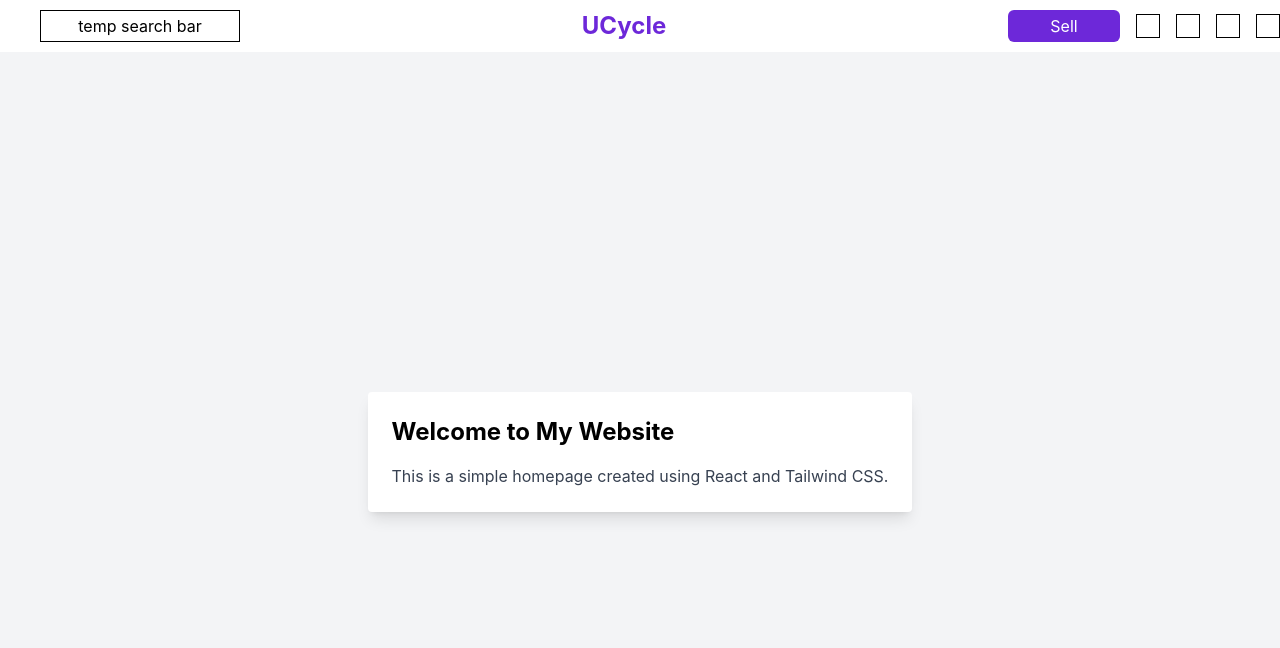
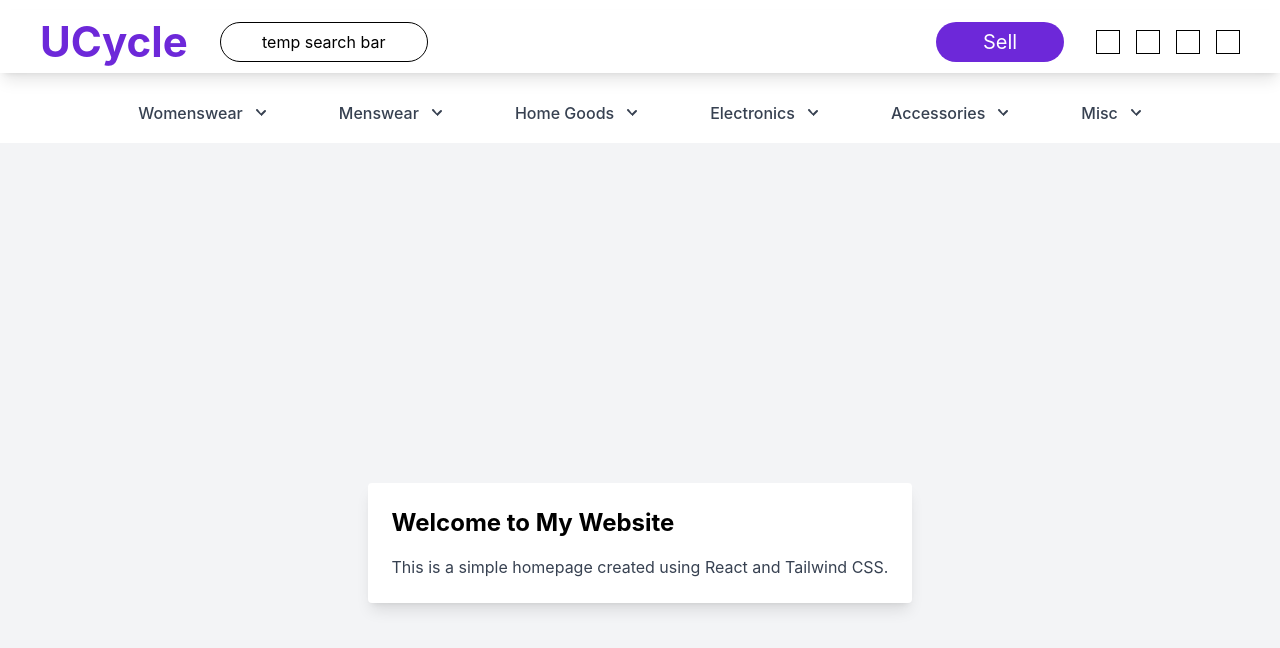
Before and after one commit to mbacarro/ucycle, a React (Create React App) app: page / in a window 1280 px wide. Shown: the top 648 px of the page. Built offline with nearby package versions, Linux system fonts and the light colour scheme.

Commit message:
finished basic navbar

```diff
--- /dev/null
+++ b/src/Components/Dropdown/Dropdown.js
@@ -0,0 +1,61 @@
+import React, { useState } from 'react';
+
+const Dropdown = (props) => {
+    const [isOpen, setIsOpen] = useState(false);
+
+    const handleOptionClick = (option) => {
+        props.onSelect(option);
+        setIsOpen(false);
+    };
+
+    const handleMouseLeave = () => {
+        setIsOpen(false);
+    };
+
+    return (
+        <div className="relative inline-block mx-5 my-3 text-left" >
+            <div>
+                <button
+                    type="button"
+                    className="inline-flex justify-between w-full px-4 py-2 text-base font-medium leading-5 text-gray-700 bg-white "
+                    onClick={() => setIsOpen(!isOpen)}
+                    aria-haspopup="true"
+                    aria-expanded="true"
+                >
+                    {props.buttonText}
+                    <svg
+                        className="w-5 h-5 ml-2 -mr-1"
+                        xmlns="http://www.w3.org/2000/svg"
+                        viewBox="0 0 20 20"
+                        fill="currentColor"
+                    >
+                        <path
+                            fillRule="evenodd"
+                            d="M10 12a1 1 0 0 1-.707-.293l-4-4a1 1 0 1 1 1.414-1.414L10 10.586l3.293-3.293a1 1 0 1 1 1.414 1.414l-4 4a1 1 0 0 1-.707.293z"
+                        />
+                    </svg>
+                </button>
+            </div>
+            {isOpen && (
+                <div className="absolute right-0 w-full mt-2 origin-top-right rounded-md shadow-lg" onMouseLeave={handleMouseLeave}>
+                    <div className="bg-white rounded-md shadow-xs">
+                        <div className="py-1" role="menu" aria-orientation="vertical" aria-labelledby="options-menu">
+                            {props.options.map((option) => (
+                                <div
+                                    key={option}
+                                    className="block px-4 py-2 text-sm text-gray-700 cursor-pointer hover:bg-gray-100 hover:text-gray-900"
+                                    onClick={() => handleOptionClick(option)}
+                                    role="menuitem"
+                                >
+                                    {option}
+                                </div>
+                            ))}
+                        </div>
+                    </div>
+                </div>
+            )}
+        </div>
+    );
+};
+
+export default Dropdown;
--- a/src/Components/Navbar/Navbar.js
+++ b/src/Components/Navbar/Navbar.js
@@ -1,30 +1,57 @@
 import React, { useEffect, useState } from 'react';
 import { useLocation, Link } from 'react-router-dom';
+import Dropdown from '../Dropdown/Dropdown';
 
 export default function NavBar(props) {
 
     return (
         <header>
             <nav>
-                <div className='flex my-2.5'>
-                    <div id="search" className='flex items-center justify-center w-[200px] h-8 ml-10 mr-auto border border-black border-solid justify-items-center'>
+                {/* Top Header */}
+                <div className='flex my-2.5 px-10 shadow-lg'>
+                    <Link to="/" className="text-[42px] font-bold text-violet-700 mr-8 my-auto">UCycle</Link>
+
+                    <div id="search" className='flex items-center justify-center h-10 my-auto mr-auto border border-black border-solid rounded-full w-52 justify-items-center'>
                         <p>temp search bar</p>
                     </div>
-                    <div id="logo">
-                        <Link to="/" className="text-2xl font-bold text-violet-700">UCycle</Link>
-                    </div>
-                    <div id="actions" className='flex items-center justify-center ml-auto'>
-                        <button class="h-8 w-28 text-white text-center bg-violet-700 rounded-md hover:bg-violet-800 focus:ring-4 focus:ring-violet-300 dark:bg-violet-600 dark:hover:bg-violet-700 focus:outline-none dark:focus:ring-violet-800">
+                    <div id="actions" className='flex items-center justify-center my-auto ml-auto'>
+                        <button class="h-10 w-32 text-white text-center text-xl bg-violet-700 rounded-full hover:bg-violet-800 focus:ring-4 focus:ring-violet-300 dark:bg-violet-600 dark:hover:bg-violet-700 focus:outline-none dark:focus:ring-violet-800">
                             Sell
                         </button>
-                        <div className='flex gap-4 ml-4'>
+                        <div className='flex gap-4 ml-8'>
                             <div className='w-6 h-6 border border-black border-solid'></div>
                             <div className='w-6 h-6 border border-black border-solid'></div>
                             <div className='w-6 h-6 border border-black border-solid'></div>
                             <div className='w-6 h-6 border border-black border-solid'></div>
                         </div>
-
                     </div>
+                </div>
+                {/* Bottom Header */}
+                <div className='flex justify-center'>
+                    <Dropdown
+                        buttonText="Womenswear"
+                        options={["option 1", "option 2"]}
+                    />
+                    <Dropdown
+                        buttonText="Menswear"
+                        options={["option 1", "option 2"]}
+                    />
+                    <Dropdown
+                        buttonText="Home Goods"
+                        options={["option 1", "option 2"]}
+                    />
+                    <Dropdown
+                        buttonText="Electronics"
+                        options={["option 1", "option 2"]}
+                    />
+                    <Dropdown
+                        buttonText="Accessories"
+                        options={["option 1", "option 2"]}
+                    />
+                    <Dropdown
+                        buttonText="Misc"
+                        options={["option 1", "option 2"]}
+                    />
                 </div>
             </nav>
         </header>
```
